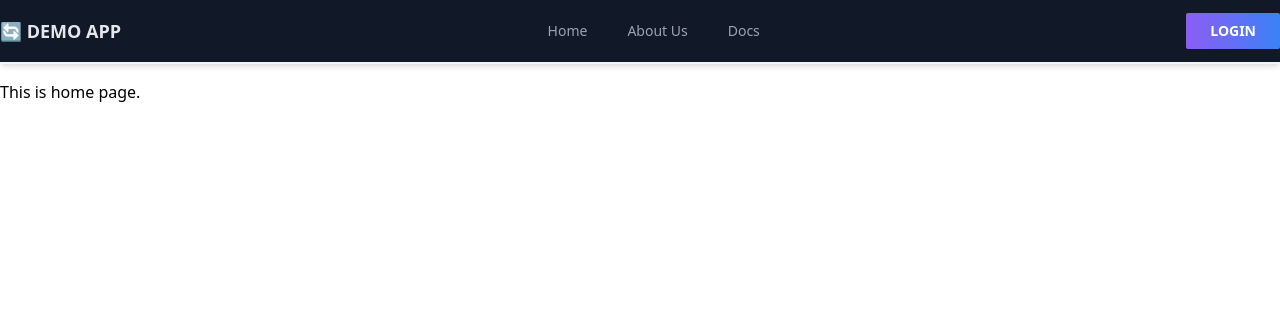
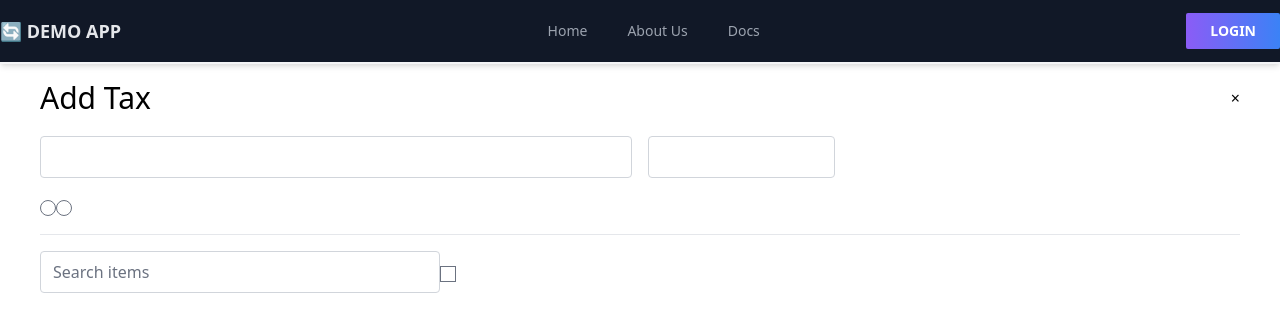
Before and after one commit to nytro04/react-test, a React (Vite) app: page / in a window 1280 px wide. Shown: the top 332 px of the page. Built offline with nearby package versions, Linux system fonts and the light colour scheme.

Commit message:
feat: form basic layout

```diff
--- /dev/null
+++ b/src/AddTax.jsx
@@ -0,0 +1,43 @@
+import React from 'react'
+
+export const Addtax = () => {
+	return (
+		<div>
+			<div className='flex justify-between'>
+				<h2 className='text-3xl '>Add Tax</h2>
+				<button className>&times;</button>
+			</div>
+			<div className='grid grid-cols-6 gap-4 mt-5'>
+				<input
+					type='text'
+					name='tax'
+					id='tax'
+					className='col-span-3 px-3 border border-gray-300 rounded'
+				/>
+				<input
+					type='number'
+					name='tax'
+					id='tax'
+					className='col-span-1 px-3 border border-gray-300 rounded'
+				/>
+			</div>
+			<div className='mt-4'>
+				<input type='radio' name='items' id='items' />
+				<input type='radio' name='items' id='items' />
+			</div>
+
+			<hr className='my-4' />
+			<div className=''>
+				<input
+					type='text'
+					name='tax'
+					id='tax'
+					placeholder='Search items'
+					className='w-1/3 col-span-3 px-3 border border-gray-300 rounded '
+				/>
+
+				<input type='checkbox' name='items' id='items' />
+			</div>
+		</div>
+	)
+}
--- a/src/pages/Home.jsx
+++ b/src/pages/Home.jsx
@@ -1,11 +1,12 @@
 import React from 'react'
+import { Addtax } from '../AddTax'
 
 function Home() {
-  return (
-    <div>
-      <h1>This is home page.</h1>
-    </div>
-  )
+	return (
+		<div className='container px-10'>
+			<Addtax />
+		</div>
+	)
 }
 
 export default Home
```
